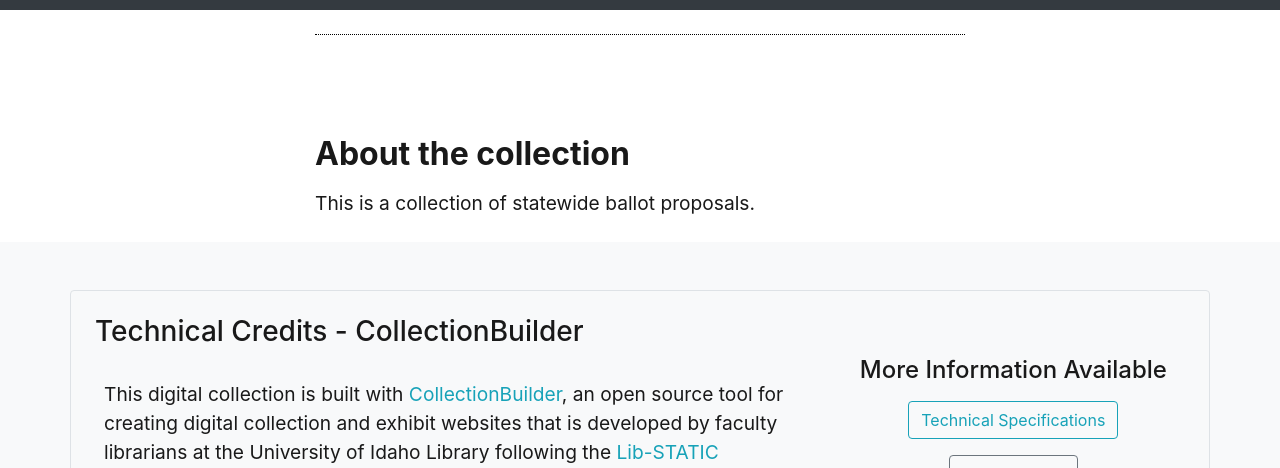
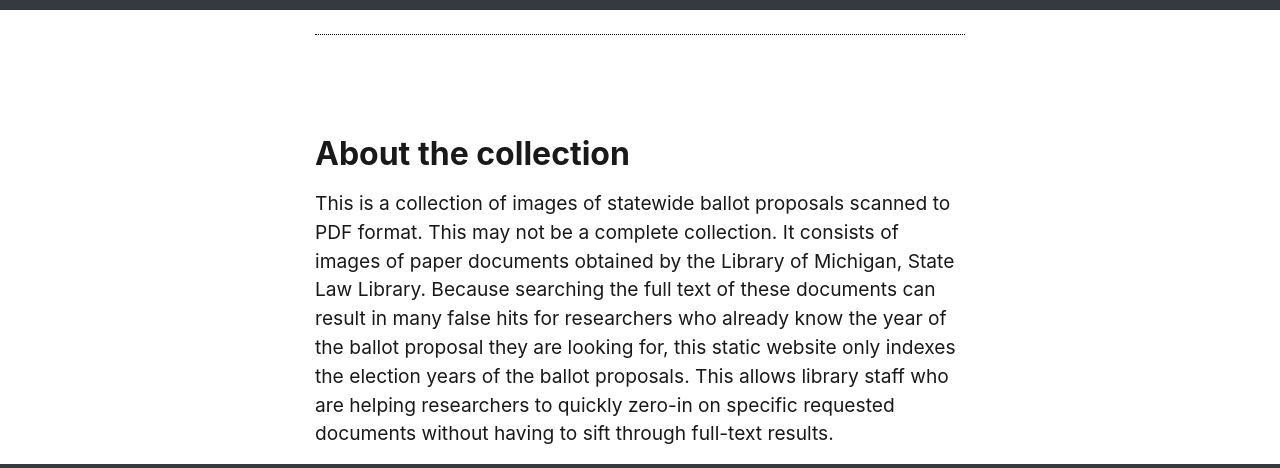
Before and after one commit to Temoshee/michiganregister, a Jekyll site: the page built from pages/about.md, in a window 1280 px wide, cut to the strip 237-705 px from the top of the page. Built offline with Jekyll 4.4.1, drawn with Linux system fonts in a browser that asks for light colours; some of the changed text lies outside the part shown.

Commit message:
removed technical credits from About page

```diff
--- a/pages/about.md
+++ b/pages/about.md
@@ -3,11 +3,15 @@ title: About
 layout: about
 permalink: /about.html
 # include CollectionBuilder info at bottom
-credits: true
+credits: false
 # Edit the markdown on in this file to describe your collection
 # Look in _includes/feature for options to add features to the page
 ---
 
 ## About the collection
 
-This is a collection of statewide ballot proposals.
+This is a collection of images of statewide ballot proposals scanned to PDF format.
+This may not be a complete collection. It consists of images of paper documents obtained by the Library of Michigan, State Law Library.
+Because searching the full text of these documents can result in many false hits for researchers who already know the year of the ballot proposal they are
+looking for, this static website only indexes the election years of the ballot proposals. This allows library staff who are helping researchers to quickly zero-in
+on specific requested documents without having to sift through full-text results.
```
